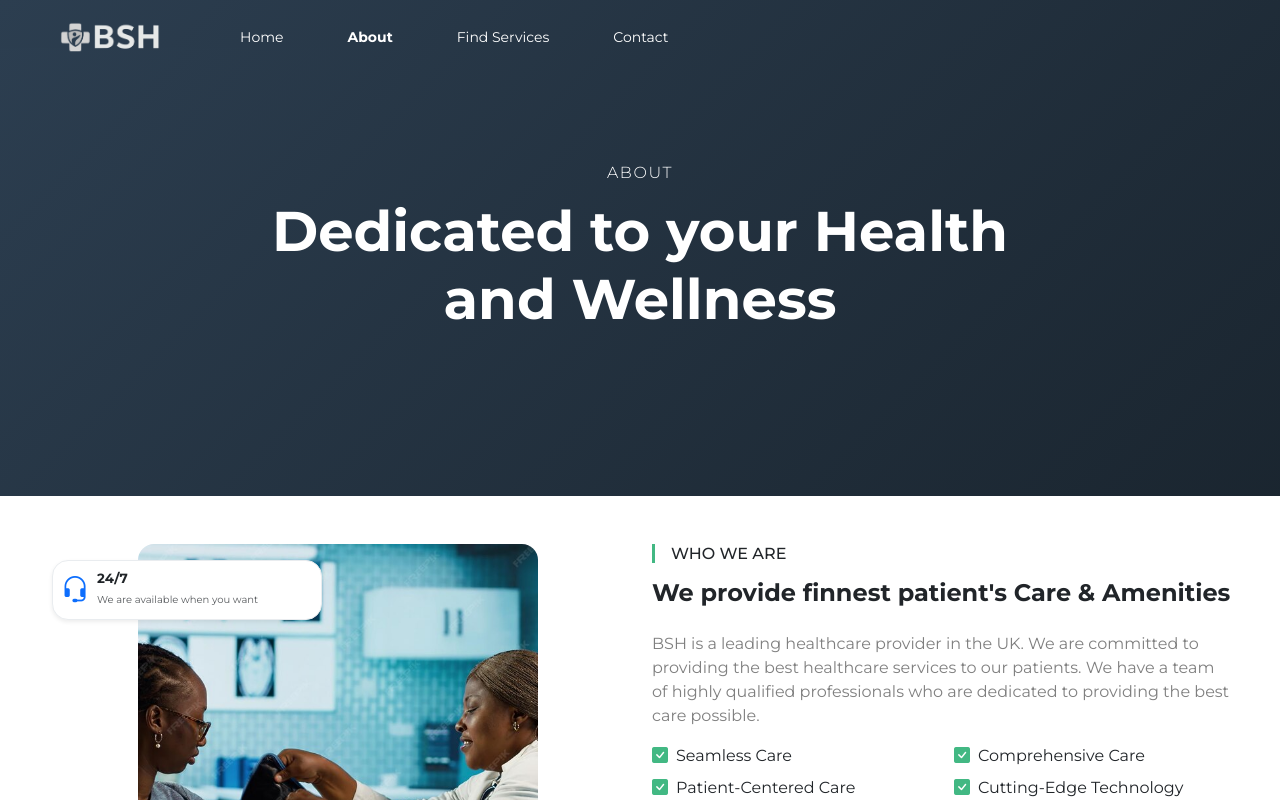
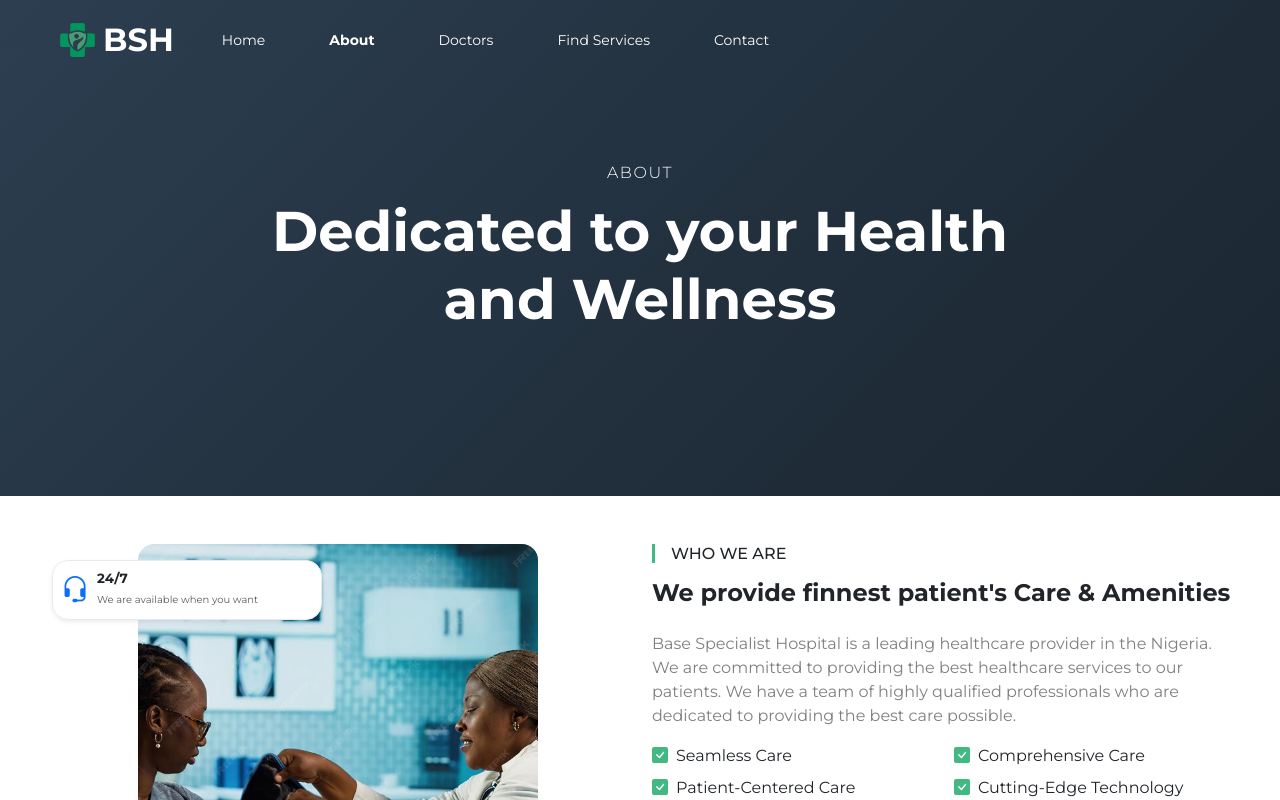
Before and after one commit to oy3/bsh, a Vue app: page /about in a window 1280 px wide. Shown: the top 800 px of the page. Built offline with nearby package versions, Linux system fonts and the light colour scheme.

Commit message:
Navbar revamp

```diff
--- a/src/components/Footer.vue
+++ b/src/components/Footer.vue
@@ -1,7 +1,7 @@
 <script>
 export default {
-  name: 'Footer'
-}
+  name: "Footer",
+};
 </script>
 
 <template>
@@ -11,11 +11,13 @@ export default {
         <!-- Company Info & Newsletter -->
         <div class="col-lg-4 col-md-6">
           <div class="d-flex align-items-center mb-3">
-            <i class="bi bi-hospital text-bsh-accent fs-2 me-2"></i>
-            <h3 class="mb-0 fw-bold">BSH</h3>
+            <img src="/src/assets/logo.png" alt="" class="me-2" width="35" />
+            <h2 class="mb-0 fw-bold text-white">BSH</h2>
           </div>
           <p class="text-light mb-4">
-            BSH a world of comprehensive healthcare where your well-being takes center stage. At BSH, we're dedicated to providing you with personalized and compassionate medical services.
+            BSH a world of comprehensive healthcare where your well-being takes
+            center stage. At BSH, we're dedicated to providing you with
+            personalized and compassionate medical services.
           </p>
 
           <!-- Newsletter Subscription -->
@@ -25,8 +27,8 @@ export default {
                 type="email"
                 class="form-control bg-transparent border-light text-white"
                 placeholder="Email Address"
-                style="border-color: rgba(255,255,255,0.3) !important;"
-              >
+                style="border-color: rgba(255, 255, 255, 0.3) !important"
+              />
               <button class="btn btn-bsh-accent" type="button">
                 Subscribe
               </button>
@@ -54,13 +56,23 @@ export default {
         <div class="col-lg-2 col-md-6">
           <ul class="list-unstyled">
             <li class="mb-2 py-3">
-              <router-link to="/about" class="text-light text-decoration-none hover-accent">About Us</router-link>
+              <router-link
+                to="/about"
+                class="text-light text-decoration-none hover-accent"
+                >About Us</router-link
+              >
             </li>
             <li class="mb-2 py-3">
-              <router-link to="/services" class="text-light text-decoration-none hover-accent">Our Services</router-link>
+              <a href="#" class="text-light text-decoration-none hover-accent"
+                >Doctors</a
+              >
             </li>
             <li class="mb-2 py-3">
-              <router-link to="/" class="text-light text-decoration-none hover-accent">Blog</router-link>
+              <router-link
+                to="/services"
+                class="text-light text-decoration-none hover-accent"
+                >Our Services</router-link
+              >
             </li>
           </ul>
         </div>
@@ -68,13 +80,23 @@ export default {
         <div class="col-lg-2 col-md-6">
           <ul class="list-unstyled">
             <li class="mb-2 py-3">
-              <a href="#" class="text-light text-decoration-none hover-accent">Appointment</a>
+              <a href="#" class="text-light text-decoration-none hover-accent"
+                >Appointment</a
+              >
             </li>
             <li class="mb-2 py-3">
-              <a href="#" class="text-light text-decoration-none hover-accent">Doctors</a>
+              <router-link
+                to="/"
+                class="text-light text-decoration-none hover-accent"
+                >Blog</router-link
+              >
             </li>
             <li class="mb-2 py-3">
-               <router-link to="/contact" class="text-light text-decoration-none hover-accent">Contact Us</router-link>
+              <router-link
+                to="/contact"
+                class="text-light text-decoration-none hover-accent"
+                >Contact Us</router-link
+              >
             </li>
           </ul>
         </div>
@@ -83,24 +105,28 @@ export default {
         <div class="col-lg-4 col-md-6">
           <div class="mb-5">
             <h6 class="mb-3">Address</h6>
-            <p class="text-light small mb-1">22 Demurin Street, Alapere, LA 100001</p>
+            <p class="text-light small mb-1">
+              22 Demurin Street, Alapere, LA 100001
+            </p>
             <p class="text-light small">Nigeria</p>
           </div>
 
           <div class="mb-2">
-          <h6 class="mb-3">Contact</h6>
+            <h6 class="mb-3">Contact</h6>
             <i class="bi bi-telephone text-bsh-accent me-2"></i>
             <span class="text-light small">+234 123 456 7890</span>
           </div>
           <div class="mb-2">
             <i class="bi bi-envelope text-bsh-accent me-2"></i>
-            <span class="text-light small text-break">info@basespecialisthospital.com</span>
+            <span class="text-light small text-break"
+              >info@basespecialisthospital.com</span
+            >
           </div>
         </div>
       </div>
 
       <!-- Footer Bottom -->
-      <hr class="border-light opacity-25 my-4">
+      <hr class="border-light opacity-25 my-4" />
       <div class="row align-items-center">
         <div class="col-md-6">
           <p class="text-light small mb-0">
@@ -109,9 +135,21 @@ export default {
         </div>
         <div class="col-md-6">
           <div class="d-flex justify-content-md-end gap-4">
-            <a href="#" class="text-light small text-decoration-none hover-accent">Privacy Policy</a>
-            <a href="#" class="text-light small text-decoration-none hover-accent">Terms & Conditions</a>
-            <a href="#" class="text-light small text-decoration-none hover-accent">License</a>
+            <a
+              href="#"
+              class="text-light small text-decoration-none hover-accent"
+              >Privacy Policy</a
+            >
+            <a
+              href="#"
+              class="text-light small text-decoration-none hover-accent"
+              >Terms & Conditions</a
+            >
+            <a
+              href="#"
+              class="text-light small text-decoration-none hover-accent"
+              >License</a
+            >
           </div>
         </div>
       </div>
@@ -140,7 +178,7 @@ export default {
 
 .input-group .btn {
   border-left: none;
-  border-color: rgba(255,255,255,0.3);
+  border-color: rgba(255, 255, 255, 0.3);
 }
 
 @media (max-width: 768px) {
--- a/src/components/Navbar.vue
+++ b/src/components/Navbar.vue
@@ -4,44 +4,37 @@ export default {
   data() {
     return {
       scrolled: false,
-    }
+    };
   },
-   mounted() {
-    window.addEventListener('scroll', this.handleScroll)
+  mounted() {
+    window.addEventListener("scroll", this.handleScroll);
   },
   beforeUnmount() {
-    window.removeEventListener('scroll', this.handleScroll)
+    window.removeEventListener("scroll", this.handleScroll);
   },
   methods: {
     handleScroll() {
-      this.scrolled = window.scrollY > 50
+      this.scrolled = window.scrollY > 50;
     },
   },
 };
 </script>
 
 <template>
-  <nav class="navbar navbar-expand-lg"  :class="{'scrolled bg-bsh-primary': scrolled}">
-    <div class="container-fluid mx-5">
-      <button
-        class="navbar-toggler"
-        type="button"
-        data-bs-toggle="collapse"
-        data-bs-target="#navbarTogglerDemo03"
-        aria-controls="navbarTogglerDemo03"
-        aria-expanded="false"
-        aria-label="Toggle navigation"
-      >
+  <nav class="navbar navbar-expand-lg" :class="{ 'scrolled bg-bsh-primary': scrolled }">
+
+    <div class="container-fluid mx-0 mx-md-5">
+
+      <div class="navbar-brand d-flex align-items-center">
+        <img src="/src/assets/logo.png" alt="" class="me-2" width="35" />
+        <h2 class="mb-0 fw-bold text-white">BSH</h2>
+      </div>
+
+      <button class="navbar-toggler" type="button" data-bs-toggle="collapse" data-bs-target="#navbarTogglerDemo03"
+        aria-controls="navbarTogglerDemo03" aria-expanded="false" aria-label="Toggle navigation">
         <span class="navbar-toggler-icon"></span>
       </button>
-      <a class="navbar-brand me-5" href="#">
-        <img
-          src="/src/assets/bsh.png"
-          alt=""
-          width="100"
-          style="filter: invert(100%)"
-        />
-      </a>
+
       <div class="collapse navbar-collapse" id="navbarTogglerDemo03">
         <ul class="navbar-nav me-auto mb-2 mb-lg-0 small">
           <li class="nav-item px-4">
@@ -51,9 +44,11 @@ export default {
             <router-link to="/about" class="nav-link">About</router-link>
           </li>
           <li class="nav-item px-4">
-            <router-link to="/services" class="nav-link"
-              >Find Services</router-link
-            >
+            <router-link to="/doctors" class="nav-link"> Doctors</router-link>
+          </li>
+          <li class="nav-item px-4">
+            <router-link to="/services" class="nav-link">
+              Find Services</router-link>
           </li>
           <li class="nav-item px-4">
             <router-link to="/contact" class="nav-link">Contact</router-link>
@@ -61,6 +56,7 @@ export default {
         </ul>
       </div>
     </div>
+
   </nav>
 </template>
 
@@ -73,7 +69,7 @@ export default {
   z-index: 1000;
   padding: 1rem 0;
   transition: all 0.3s ease;
-    background-color: transparent;
+  background-color: transparent;
 }
 
 .navbar-transparent {
@@ -122,7 +118,7 @@ export default {
 
 .nav-link:hover,
 .nav-link.router-link-active {
-    font-weight: 700;
+  font-weight: 700;
 }
 
 /* .nav-link.router-link-active::after {
@@ -169,4 +165,14 @@ export default {
     padding: 0 1rem;
   }
 }
+@media (max-width: 991px) {
+  .navbar-collapse {
+    background-color: var(--bsh-primary);
+    padding: 1rem;
+    border-radius: .5rem;
+    margin-top: .5rem;
+    backdrop-filter: blur(10px);
+    /* opacity: 0.9; */
+  }
+}
 </style>
--- a/src/pages/About.vue
+++ b/src/pages/About.vue
@@ -159,7 +159,7 @@ export default {
           </h4>
 
           <p class="text-black-50 mb-3">
-            BSH is a leading healthcare provider in the UK. We are committed to
+            Base Specialist Hospital is a leading healthcare provider in the Nigeria. We are committed to
             providing the best healthcare services to our patients. We have a
             team of highly qualified professionals who are dedicated to
             providing the best care possible.
```
Also changed, not shown: src/assets/logo.png (added).
